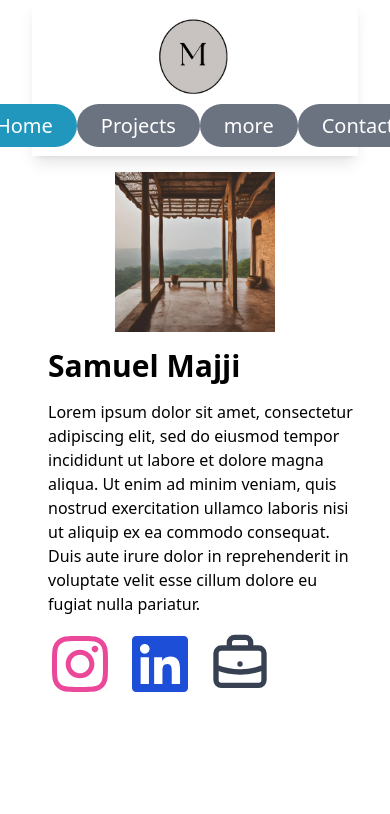
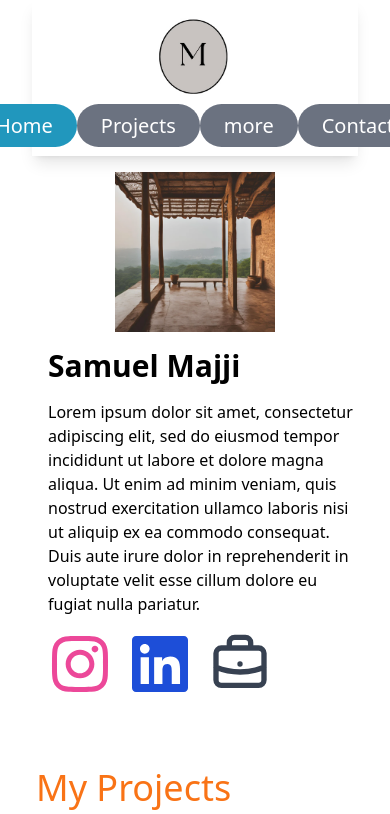
Before and after one commit to samuelmajji/Portifolio_design, a React (Vite) app: page / in a window 390 px wide. Shown: the top 814 px of the page. Built offline with nearby package versions, Linux system fonts and the light colour scheme.

Commit message:
small change

```diff
--- a/src/components/Heading.jsx
+++ b/src/components/Heading.jsx
@@ -1,12 +1,13 @@
 const Heading = function ({ children }) {
   return (
     <>
-      <div className="px-40 pt-20 mb-20">
-        <h1 className="w-60 pb-2 text-5xl text-orange-500 border-b-4 border-solid border-x-5 border-[#2197bd]">
+      <div className="px-5 pt-10 mb-10 md:px-40 md:pt-20 md:mb-20 flex justify-center md:justify-start">
+        <h1 className="w-full md:w-60 pb-2 text-4xl md:text-5xl text-orange-500 border-b-4 border-solid border-[#2197bd]">
           {children}
         </h1>
       </div>
     </>
   );
 };
+
 export default Heading;
```
